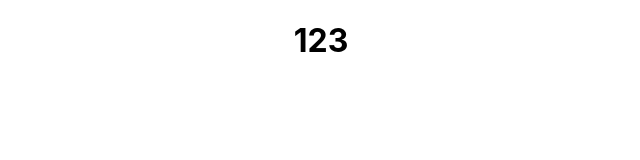
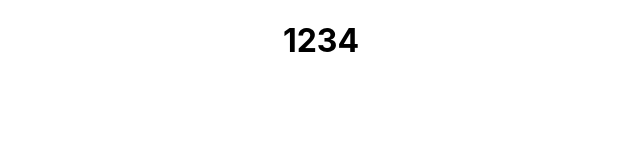
Before and after one commit to 1702538/CSC3007-project, a React (Create React App) app: page / in a window 1280 px wide. Shown: the top 160 px of the page, without its empty margins (319-959 px from the left). Built offline with nearby package versions, Linux system fonts and the light colour scheme.

Commit message:
Added new code

```diff
--- a/public/index.html
+++ b/public/index.html
@@ -24,7 +24,7 @@
       work correctly both with client-side routing and a non-root public URL.
       Learn how to configure a non-root public URL by running `npm run build`.
     -->
-    <title>React App</title>
+    <title>Group P2-4 | CSC3007 Project</title>
   </head>
   <body>
     <noscript>You need to enable JavaScript to run this app.</noscript>
--- a/src/Components/MilestoneOneComponent.js
+++ b/src/Components/MilestoneOneComponent.js
@@ -1,5 +1,13 @@
 function MilestoneOne() {
-  return <h1>123</h1>;
+  // JS code here
+  var a = "1234";
+
+  return (
+    <div>
+      {/* HTML code here */}
+      <h1>{a}</h1>
+    </div>
+  );
 }
 
 export default MilestoneOne;
```
